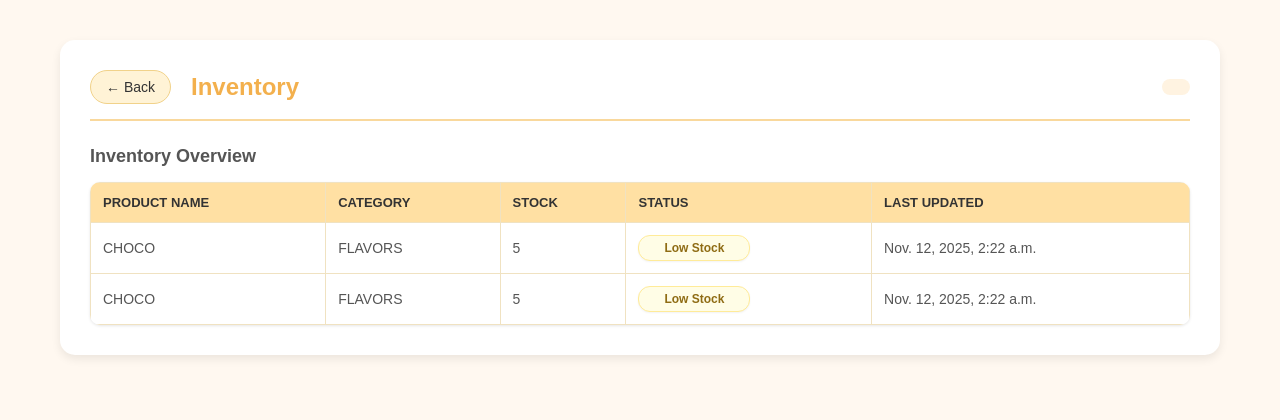
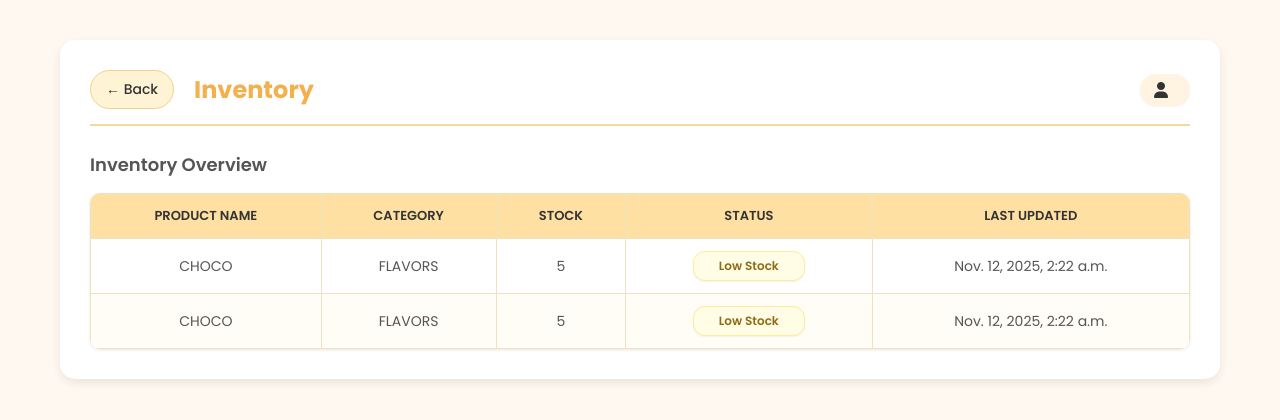
Before and after one commit to mgdejuan/Chillventory, a Django app: page /inventory/ in a window 1280 px wide. Shown: the top 420 px of the page. Run offline with Django 5.2, Linux system fonts and the light colour scheme; data comes from the database, SQL or seed files in the repository; some libraries are stand-ins or nearby versions.

Commit message:
inventory

```diff
--- a/sidebar/static/css/inventory.css
+++ b/sidebar/static/css/inventory.css
@@ -52,11 +52,12 @@ h1 {
   font-size: 14px;
   font-weight: 500;
   text-decoration: none;
-  transition: background 0.2s;
+  transition: all 0.2s ease;
 }
 
 .back-btn:hover {
   background-color: #ffe8aa;
+  transform: translateY(-1px);
 }
 
 /* --- Admin Profile --- */
@@ -66,10 +67,10 @@ h1 {
   gap: 8px;
   font-weight: 600;
   color: #333;
-  text-decoration: none;
   background-color: #fff3e1;
   padding: 8px 14px;
   border-radius: 20px;
+  box-shadow: 0 1px 2px rgba(0,0,0,0.05);
   transition: background 0.2s;
 }
 
@@ -82,6 +83,7 @@ h1 {
   font-size: 18px;
   color: #555;
   margin-bottom: 15px;
+  font-weight: 600;
 }
 
 /* --- Table --- */
@@ -97,8 +99,8 @@ table {
 
 th, td {
   border: 1px solid #f0e2c1;
-  padding: 12px;
-  text-align: left;
+  padding: 12px 15px;
+  text-align: center ;
 }
 
 th {
@@ -113,6 +115,15 @@ td {
   color: #555;
 }
 
+tr:nth-child(even) {
+  background-color: #fffdf5;
+}
+
+tr:hover {
+  background-color: #fff8e6;
+  transition: background 0.2s ease;
+}
+
 /* --- Status Badges --- */
 .status-badge {
   padding: 5px 10px;
@@ -125,36 +136,26 @@ td {
   box-shadow: 0 1px 2px rgba(0,0,0,0.05);
 }
 
-/* Green: In Stock */
 .status-in {
   background-color: #e6ffe6;
   color: #1a7044;
   border: 1px solid #c2f0c2;
 }
 
-/* Yellow: Low Stock */
 .status-low {
   background-color: #fffde6;
   color: #8f6c14;
   border: 1px solid #ffeb99;
 }
 
-/* Orange: Critical */
 .status-critical {
   background-color: #ffefdf;
   color: #d8813a;
   border: 1px solid #ffe3c9;
 }
 
-/* Red: Out of Stock */
 .status-out {
   background-color: #ffe6e6;
   color: #c73636;
   border: 1px solid #ffcccc;
 }
-
-/* --- Hover Effects --- */
-tr:hover {
-  background-color: #fff9e6;
-  transition: 0.2s;
-}
--- a/sidebar/templates/sidebar/inventory.html
+++ b/sidebar/templates/sidebar/inventory.html
@@ -5,16 +5,22 @@
   <meta charset="UTF-8">
   <title>Inventory</title>
   <link rel="stylesheet" href="{% static 'css/inventory.css' %}">
+  <link href="https://fonts.googleapis.com/css2?family=Poppins:wght@400;500;600;700&display=swap" rel="stylesheet">
+  <script src="https://kit.fontawesome.com/a076d05399.js" crossorigin="anonymous"></script>
 </head>
 <body>
   <div class="container">
-    <!-- Header Section -->
+    <!-- Header -->
     <div class="header">
       <div class="left-header">
         <a href="{% url 'home' %}" class="back-btn">← Back</a>
         <h1>Inventory</h1>
       </div>
-      <a href="#" class="admin-profile">{{ request.user.username|title }}</a>
+
+      <div class="admin-profile">
+        <i class="fa-solid fa-user"></i>
+        <span>{{ request.user.username|title }}</span>
+      </div>
     </div>
 
     <!-- Inventory Table -->
@@ -41,8 +47,6 @@
                 <span class="status-badge status-in">In Stock</span>
               {% elif item.status == 'Low Stock' %}
                 <span class="status-badge status-low">Low Stock</span>
-              {% elif item.status == 'Critical' %}
-                <span class="status-badge status-critical">Critical</span>
               {% elif item.status == 'Out of Stock' %}
                 <span class="status-badge status-out">Out of Stock</span>
               {% else %}
```
